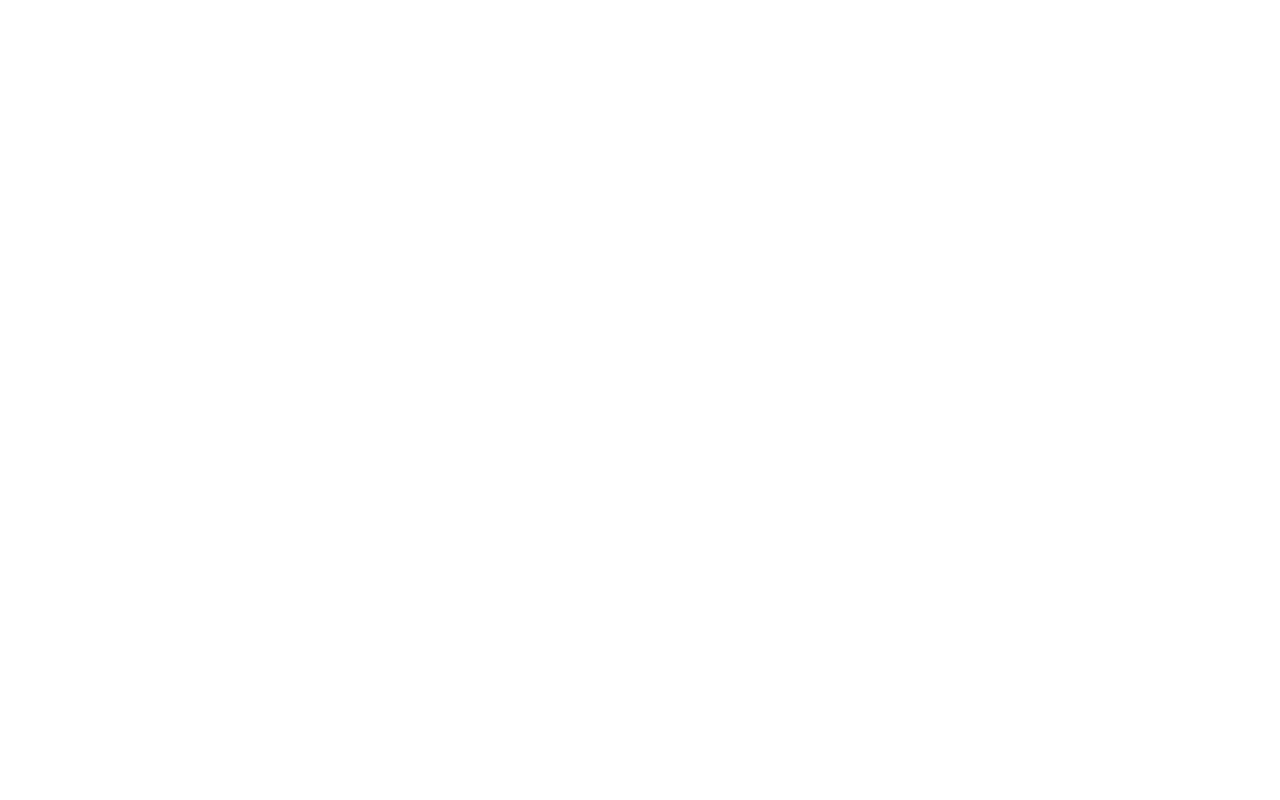
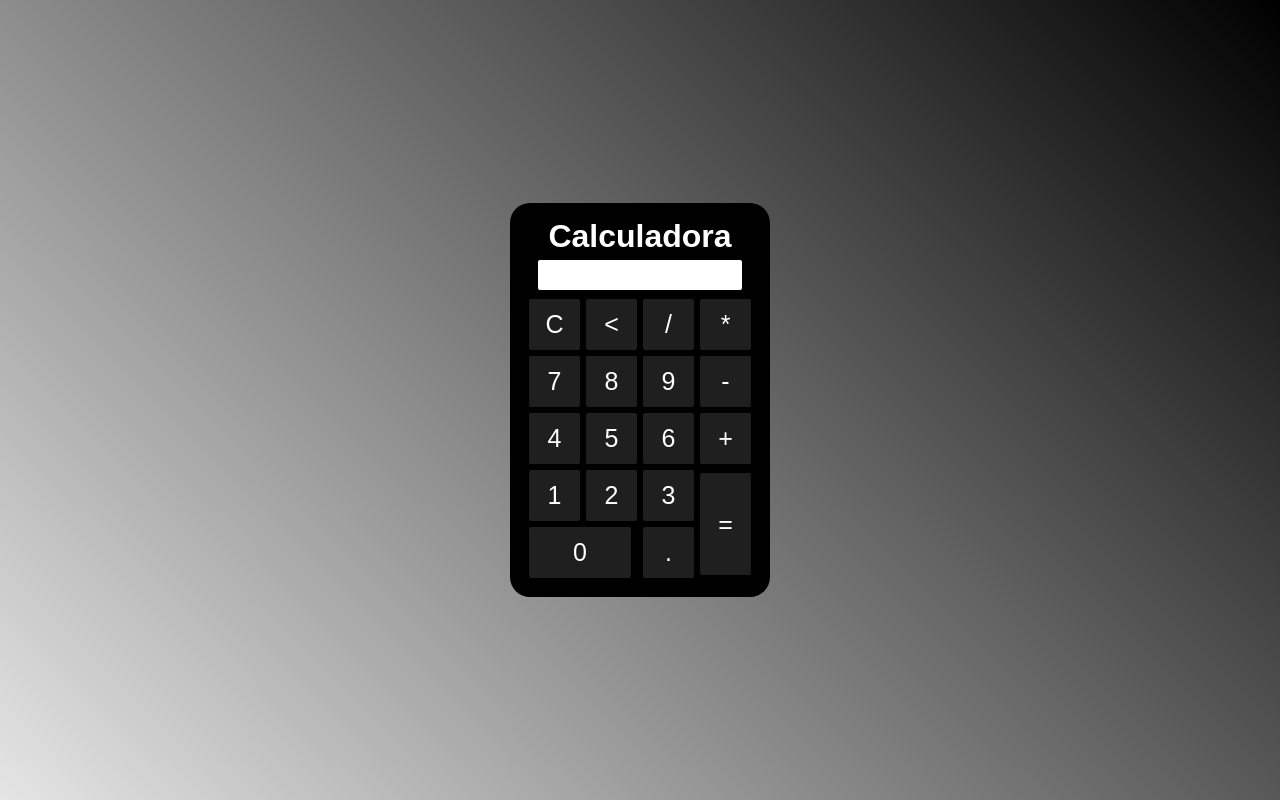
Before and after one commit to Netosimplicio22/Calculadora-Web, a plain HTML site: page index.html in a window 1280 px wide. Drawn offline with Linux system fonts and the light colour scheme.

Commit message:
commit-call

```diff
--- a/index.html
+++ b/index.html
@@ -1,12 +1,54 @@
 <!DOCTYPE html>
-<html lang="en">
+<html lang="pt-br">
 <head>
     <meta charset="UTF-8">
     <meta http-equiv="X-UA-Compatible" content="IE=edge">
     <meta name="viewport" content="width=device-width, initial-scale=1.0">
+    <link rel="stylesheet" href="style.css">
     <title>Calculadora Online</title>
 </head>
 <body>
+    <div class="contaneir-principal">
+        <div class="calculadora">
+            <div class="texto-sobre">
+                <h1>Calculadora</h1>
+                <p id="resposta"></p>
+            </div>
+            <div class="btns-calculadora">
+                <table>
+                    <tr>
+                        <td><button onclick="dell()">C</button></td>
+                        <td><button onclick="clean()"><</button></td>
+                        <td><button onclick="include('/')">/</button></td>
+                        <td><button onclick="include('*')">*</button></td>
+                    </tr>
+                    <tr>
+                        <td><button onclick="include('7')">7</button></td>
+                        <td><button onclick="include('8')">8</button></td>
+                        <td><button onclick="include('9')">9</button></td>
+                        <td><button onclick="include('-')">-</button></td>
+                    </tr>
+                    <tr>
+                        <td><button onclick="include('4')">4</button></td>
+                        <td><button onclick="include('5')">5</button></td>
+                        <td><button onclick="include('6')">6</button></td>
+                        <td><button onclick="include('+')">+</button></td>
+                    </tr>
+                    <tr>
+                        <td><button onclick="include('1')">1</button></td>
+                        <td><button onclick="include('2')">2</button></td>
+                        <td><button onclick="include('3')">3</button></td>
+                        <td rowspan="2"><button style="height: 102px;" onclick="calcular()">=</button></td>
+                    </tr>
+                    <tr>
+                        <td colspan="2"><button style="width: 102px;" onclick="include('0')">0</button></td>
+                        <td><button onclick="include('.')">.</button></td>
+                    </tr>
+                </table>
+            </div>
+        </div>
+    </div>
 
+    <script src="index.js"></script>
 </body>
 </html>
--- a/index.js
+++ b/index.js
@@ -0,0 +1,25 @@
+function include(num){
+    var r = document.getElementById("resposta").innerHTML
+    document.getElementById("resposta").innerHTML = r + num
+}
+
+function dell(){
+    var apagar = document.getElementById("resposta")
+    apagar.innerHTML = ""
+}
+
+function clean(){
+    var r = document.getElementById("resposta").innerHTML
+    document.getElementById("resposta").innerHTML = r.substring(0, r.length -1)
+}
+
+function calcular(){
+    var call = document.getElementById("resposta").innerHTML
+
+    if(call){
+        document.getElementById("resposta").innerHTML = eval(call)
+    }
+    else{
+        window.alert("[ERRO] Preencha a caixa com uma operação.")
+    }
+}
--- a/style.css
+++ b/style.css
@@ -3,3 +3,55 @@
     padding: 0;
     box-sizing: border-box;
 }
+
+.contaneir-principal{
+    background-image: linear-gradient(45deg, #E5E5E5, black);
+    width: 100vw;
+    height: 100vh;
+    display: flex;
+    align-items: center;
+    flex-direction: column;
+    justify-content: center;
+}
+
+.contaneir-principal .calculadora{
+    background: black;
+    color: white;
+    border-radius: 20px;
+    padding: 15px;
+    font-family: Arial, Helvetica, sans-serif;
+}
+
+.contaneir-principal .calculadora .texto-sobre h1{
+    text-align: center;
+    margin-bottom: 5px;
+}
+
+.calculadora .texto-sobre p{
+    margin: auto;
+    text-align: right;
+    padding: 0px 4px;
+    background-color: white;
+    width: 204px;
+    height: 30px;
+    border-radius: 2px;
+    margin-bottom: 5px;
+    font-size: 25px;
+    color: black;
+}
+
+.contaneir-principal .calculadora .btns-calculadora button{
+    width: 51px;
+    height: 51px;
+    background-color: rgb(31, 31, 31);
+    color: white;
+    margin: 2px;
+    border: none;
+    font-size: 25px;
+    border-radius: 2px;
+}
+
+.contaneir-principal .calculadora .btns-calculadora button:hover{
+    border: 1px solid white;
+    background: black;
+}
```
